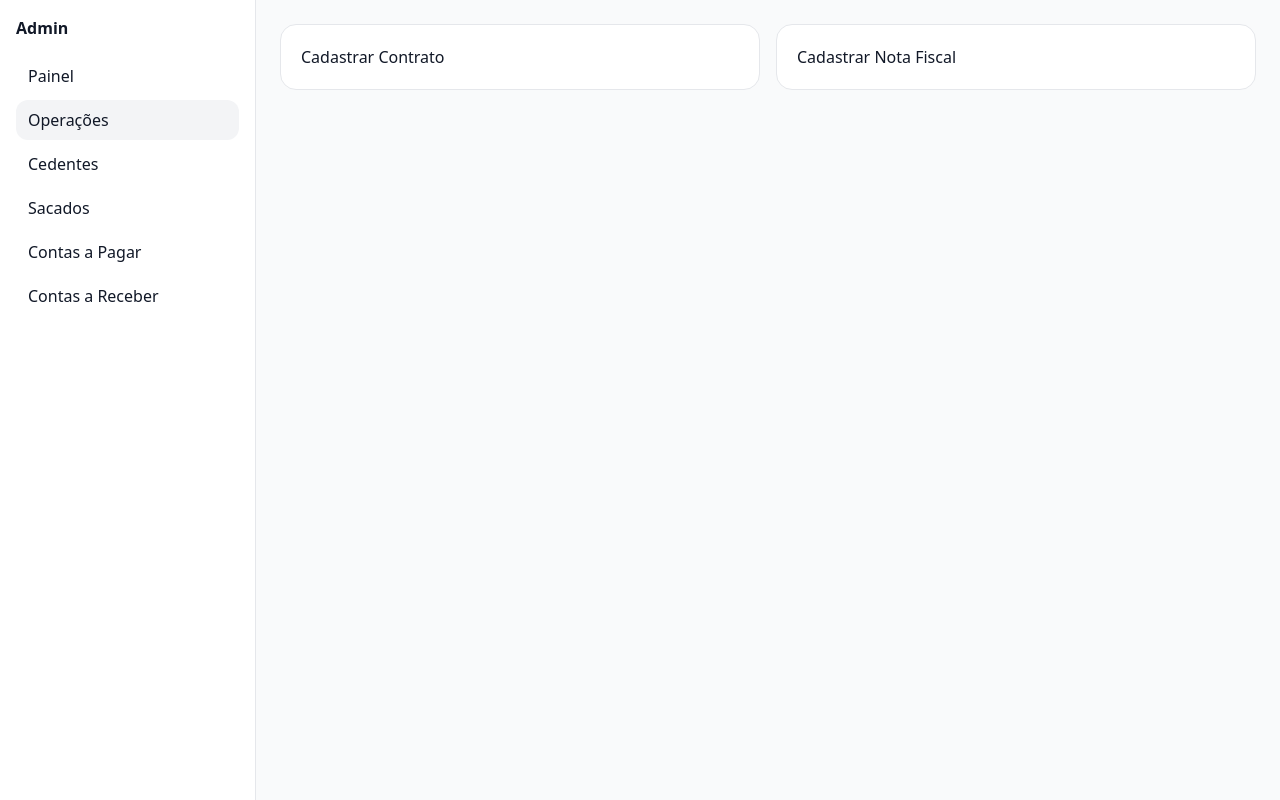
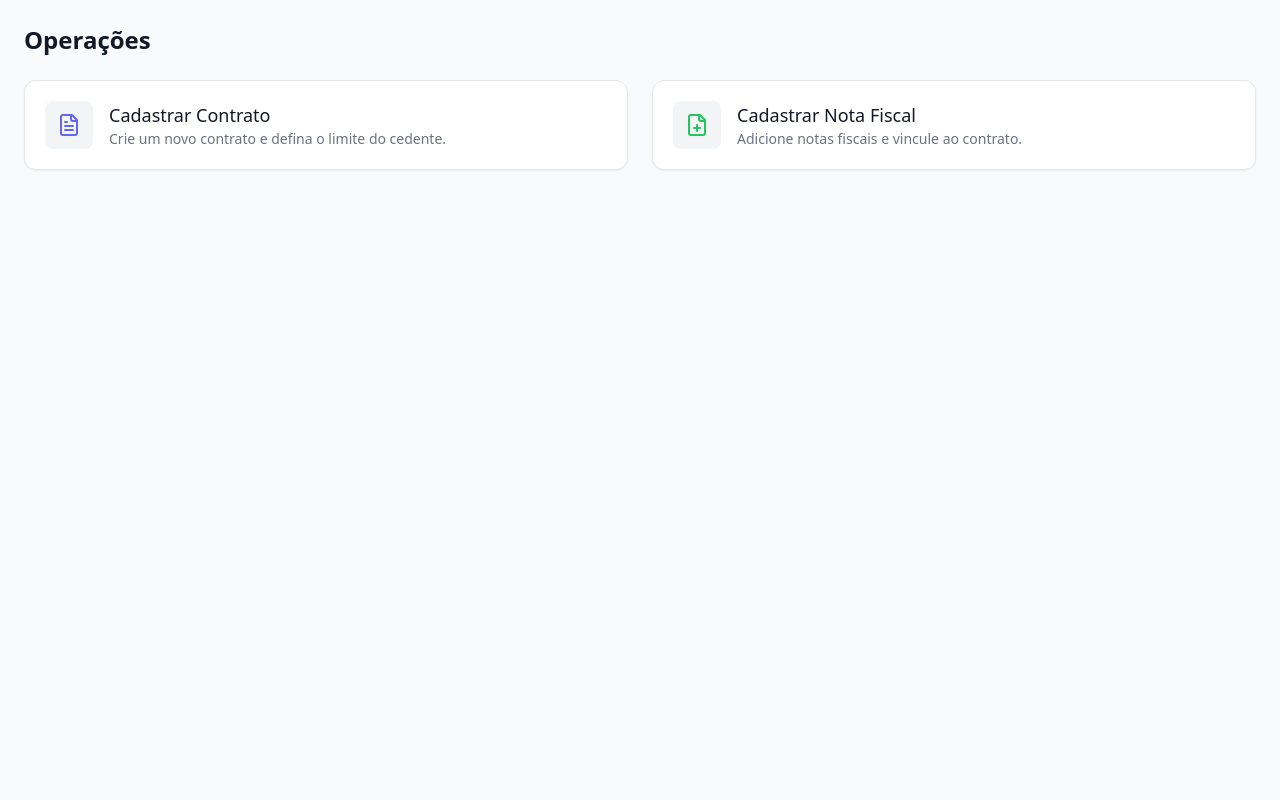
Before and after one commit to Diamank/adminv11, a Next.js app: page /operacoes in a window 1280 px wide. Built offline with nearby package versions, Linux system fonts and the light colour scheme.

Commit message:
Update index.tsx

```diff
--- a/src/pages/operacoes/index.tsx
+++ b/src/pages/operacoes/index.tsx
@@ -1,3 +1,40 @@
-import AdminLayout from '@/components/AdminLayout'
-import Link from 'next/link'
-export default function Operacoes(){return(<AdminLayout><div className="grid sm:grid-cols-2 gap-4"><Link href="/operacoes/novo-contrato" className="p-5 border rounded-2xl bg-white hover:bg-gray-50">Cadastrar Contrato</Link><Link href="/operacoes/nova-nota" className="p-5 border rounded-2xl bg-white hover:bg-gray-50">Cadastrar Nota Fiscal</Link></div></AdminLayout>)}
+import { FileText, FilePlus } from "lucide-react"
+
+export default function Operacoes() {
+  const opcoes = [
+    {
+      titulo: "Cadastrar Contrato",
+      descricao: "Crie um novo contrato e defina o limite do cedente.",
+      icone: <FileText className="h-6 w-6 text-indigo-500" />,
+      link: "/operacoes/novo-contrato",
+    },
+    {
+      titulo: "Cadastrar Nota Fiscal",
+      descricao: "Adicione notas fiscais e vincule ao contrato.",
+      icone: <FilePlus className="h-6 w-6 text-green-500" />,
+      link: "/operacoes/nova-nota",
+    },
+  ]
+
+  return (
+    <div className="p-6">
+      <h1 className="text-2xl font-semibold mb-6">Operações</h1>
+
+      <div className="grid grid-cols-1 md:grid-cols-2 gap-6">
+        {opcoes.map((op, i) => (
+          <a
+            key={i}
+            href={op.link}
+            className="rounded-xl border bg-white shadow-sm p-5 flex items-start gap-4 hover:shadow-md transition"
+          >
+            <div className="p-3 rounded-lg bg-gray-100">{op.icone}</div>
+            <div>
+              <h2 className="text-lg font-medium">{op.titulo}</h2>
+              <p className="text-sm text-gray-500">{op.descricao}</p>
+            </div>
+          </a>
+        ))}
+      </div>
+    </div>
+  )
+}
```
